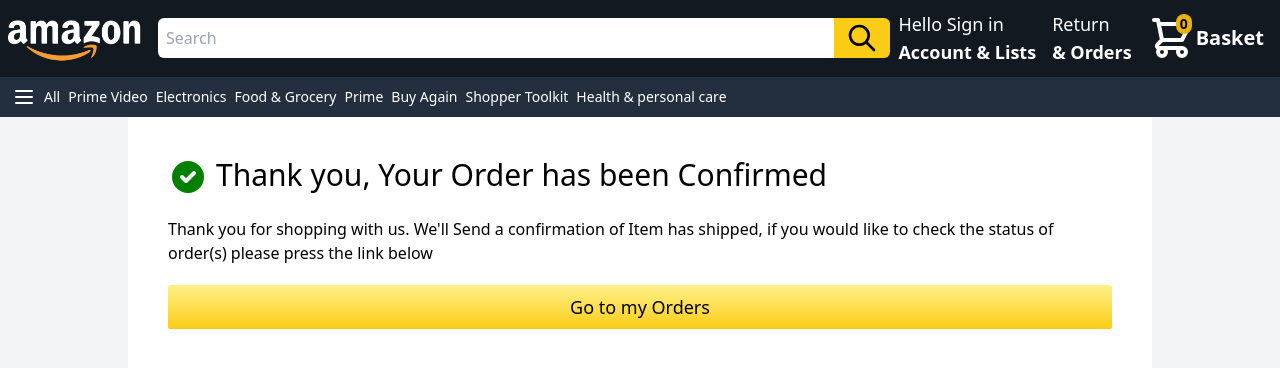
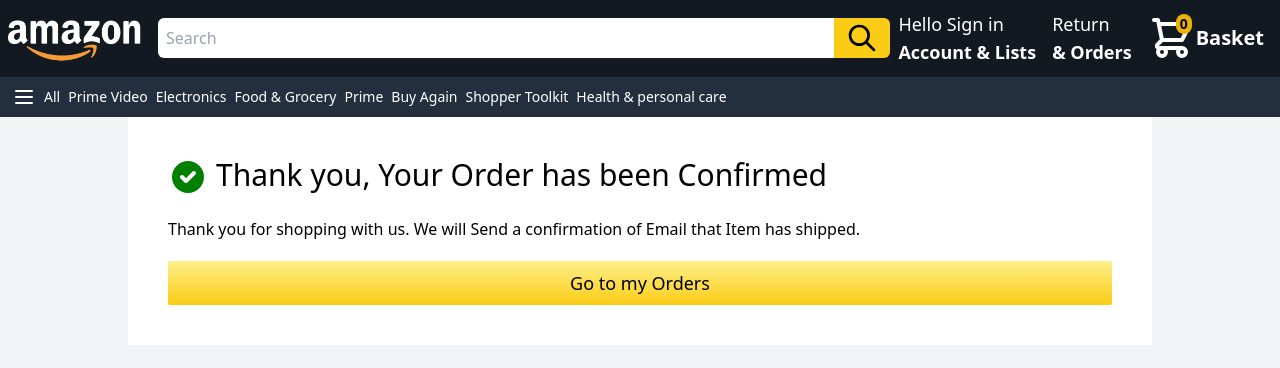
Before and after one commit to dm89f/amazon-clone, a Next.js app: page /success in a window 1280 px wide. Shown: the top 368 px of the page. Built offline with nearby package versions, Linux system fonts and the light colour scheme; no server answers.

Commit message:
final build

```diff
--- a/next.config.js
+++ b/next.config.js
@@ -6,6 +6,9 @@ const nextConfig = {
   },
   env:{
     stripe_public_key:process.env.STRIPE_PUBLIC_KEY
+  },
+  experimental:{
+    appDir:true
   }
 }
 
--- a/pages/api/webhook.js
+++ b/pages/api/webhook.js
@@ -11,7 +11,7 @@ const stripe = require('stripe')(process.env.STRIPE_SECRET_KEY)
 const endPointSecret = process.env.STRIPE_SIGNING_SECRET
 
 
-export default async (req, res) =>{
+export default async function webhook(req, res){
 
   if( req.method === 'POST' ){
 
--- a/pages/success.js
+++ b/pages/success.js
@@ -4,12 +4,12 @@ import Header from '../components/Header'
 import {useRouter} from 'next/router'
 
 
-function success() {
+function Success() {
 
   const router = useRouter();
 
   return (
-    <div className='bg-gray-100 h-screen  '>
+    <div className='bg-gray-100 h-screen'>
       <Header/>
       <main className='max-w-screen-lg mx-auto'>
         <div className='flex flex-col  p-10 bg-white'>
@@ -18,7 +18,7 @@ function success() {
             <h1 className='text-3xl '>Thank you, Your Order has been Confirmed</h1>
           </div>
           <p className='mb-5'>
-            Thank you for shopping with us. We'll Send a confirmation of Item has shipped, if you would like to check the status of order(s) please press the link below
+            Thank you for shopping with us. We will Send a confirmation of Email that Item has shipped.
           </p>
           <button role={'li'} onClick={()=>{router.push('/orders')}} className='button text-lg'>Go to my Orders</button>
         </div>
@@ -27,4 +27,4 @@ function success() {
   )
 }
 
-export default success
+export default Success
```
